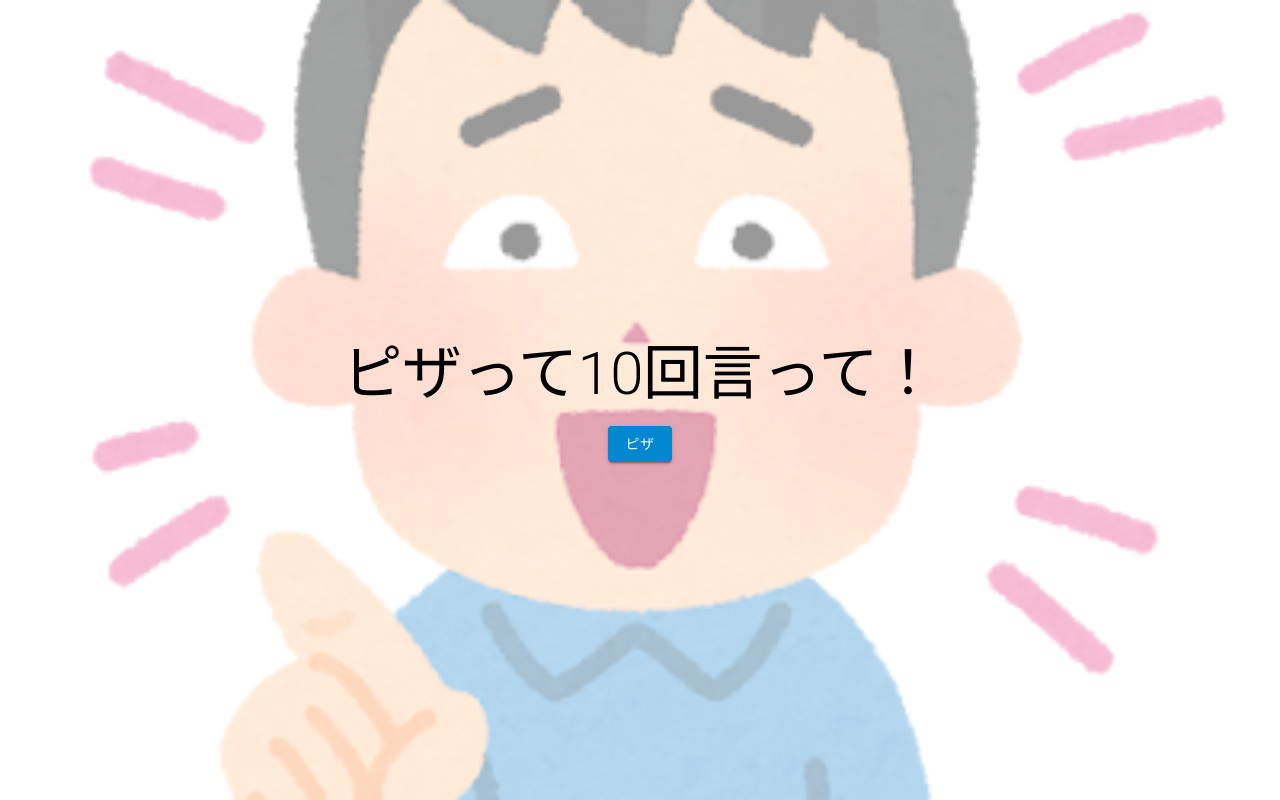
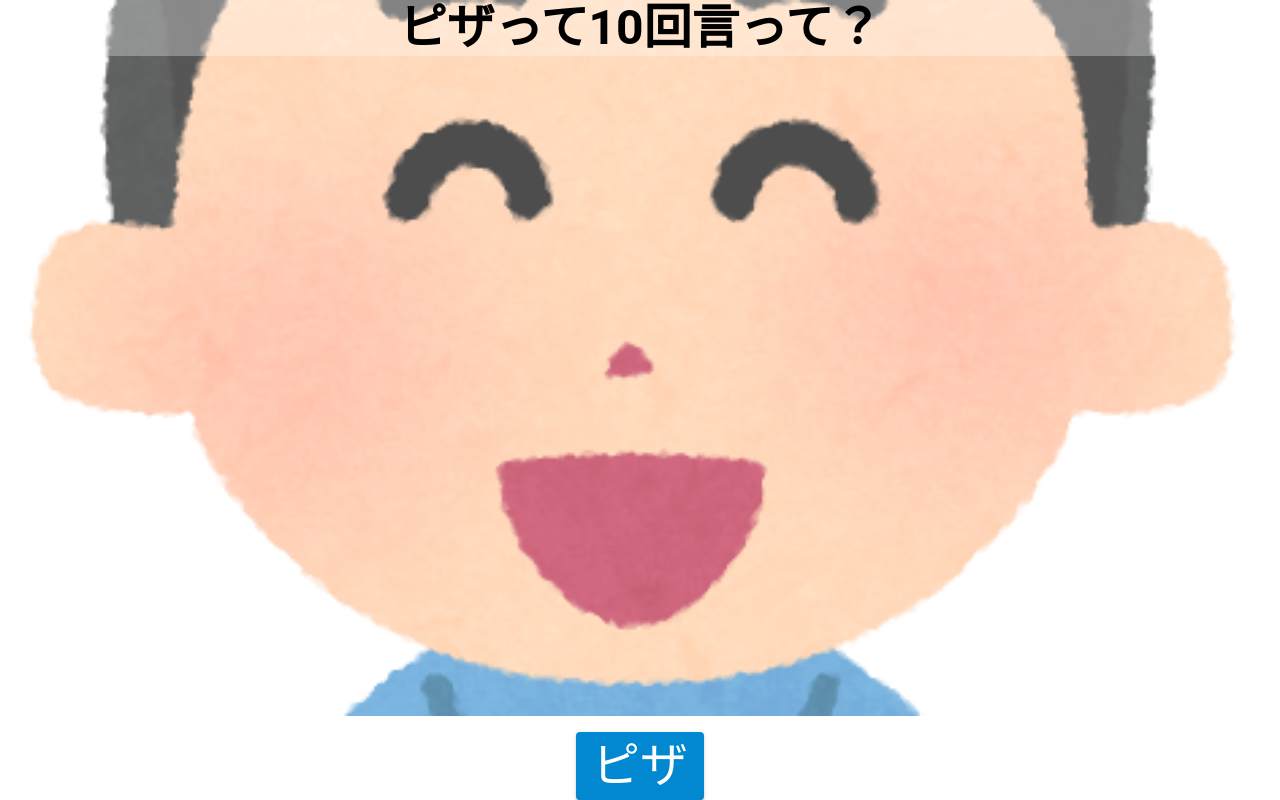
Before and after one commit to ITOmaSabai/SayPizza10times-frontend, a React (Create React App) app: page / in a window 1280 px wide. Built offline with nearby package versions, Linux system fonts and the light colour scheme.

Commit message:
update:ボタンを押した際にピザを表示るよう修正
update:背景画像を修正

```diff
--- a/src/components/layouts/HeroLayout.jsx
+++ b/src/components/layouts/HeroLayout.jsx
@@ -3,21 +3,28 @@ import { useState } from "react";
 import { useNavigate } from 'react-router-dom'
 
 const styleForHero = {
-  backgroundImage: "url('/Hero.png')",
   height: '100vh',
+}
+
+const styleForQuizFailure = {
+  backgroundImage: "url('/smile.png')",
+  height: '100%',
+  width: "100%",
   backgroundSize: 'cover',
   backgroundRepeat: 'no-repeat',
   backgroundPosition: 'center',
-  backgroundColor: "rgba(255,255,255,0.6)",
+  backgroundColor: "rgba(255,255,255,0.3)",
   backgroundBlendMode: "lighten"
 };
 
 export const HeroLayout = () => {
   const navigate = useNavigate();
   const [ pizzaCount, setPizzaCount ] = useState(0);
+  const [ pizzas, setPizzas ] = useState([]);
 
   const handleClick = () => {
     setPizzaCount(pizzaCount + 1);
+    setPizzas([...pizzas, "ピザ！"]);
     if (pizzaCount === 10) {
       navigate('/game');
     }
@@ -25,9 +32,21 @@ export const HeroLayout = () => {
 
   return (
     <Box sx={styleForHero}>
-      <Box sx={{display: "flex", flexDirection: "column", justifyContent: "center", alignItems: "center", height: "100%", gap: 2}}>
-        <Typography variant="h2" >ピザって10回言って！</Typography>
-        <Button color="info" variant="contained" onClick={handleClick} >ピザ</Button>
+      <Box sx={{display: "flex", flexDirection: "column", justifyContent: "center", alignItems: "center", textAlign: "center", height: "100%", gap: 2}}>
+        <Box sx={styleForQuizFailure} >
+          <Box sx={{bgcolor: "rgba(255,255,255,0.3)"}} >
+            <Typography variant="h3" fontWeight="bold" >ピザって10回言って？</Typography>
+          </Box>
+          <Box display="flex" flexDirection="row" flexWrap="wrap" height="100%" >
+            {pizzas.length > 0 && pizzas.map(pizza => (
+              <Box p={1}>
+                <Typography variant="h5" fontWeight="bold" >{pizza}</Typography>
+              </Box>
+            ))}
+          </Box>
+        </Box>
+
+        <Button color="info" variant="contained" onClick={handleClick} ><Typography variant="h3" >ピザ</Typography></Button>
       </Box>
     </Box>
   )
```
